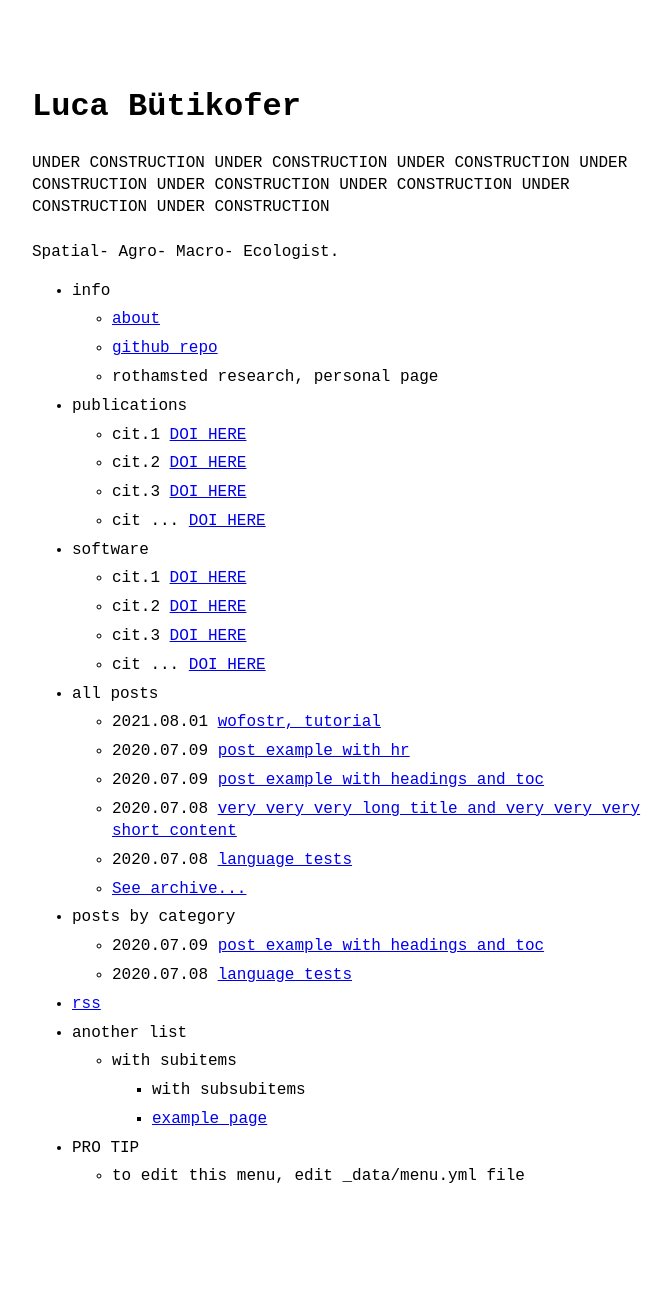
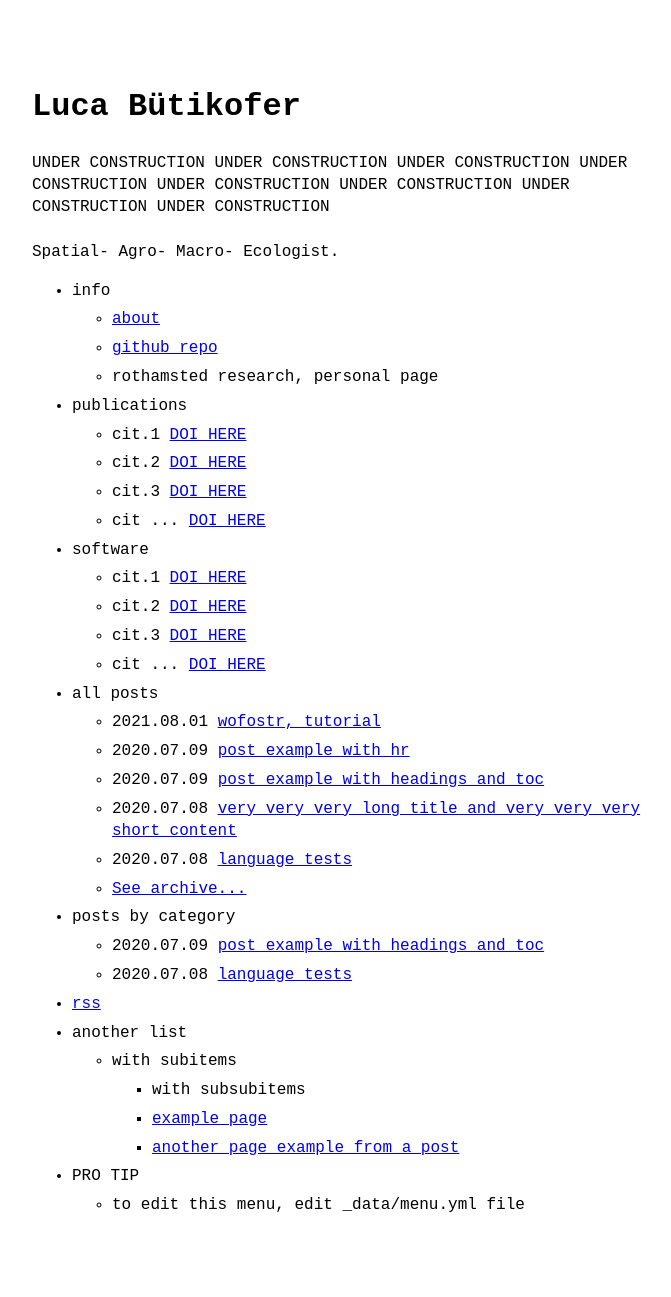
Before and after one commit to lucabutikofer/lucabutikofer.github.io, a Jekyll site: the page built from index.md, in a window 1280 px wide. Shown: the whole page, without its empty margins (288-959 px from the left). Built offline with Jekyll 4.4.1, drawn with Linux system fonts in a browser that asks for light colours; before the commit the page ends 1268 px from its top, so only the background shows below that.

Commit message:
Update menu.yml

```diff
--- a/_data/menu.yml
+++ b/_data/menu.yml
@@ -48,6 +48,8 @@ entries:
           - title: with subsubitems
           - title: example page
             url: about
+          - title: another page example from a post
+            url: _posts/2021-08-01-WofostR.md
   - title: PRO TIP
     entries:
       - title: to edit this menu, edit _data/menu.yml file
```
